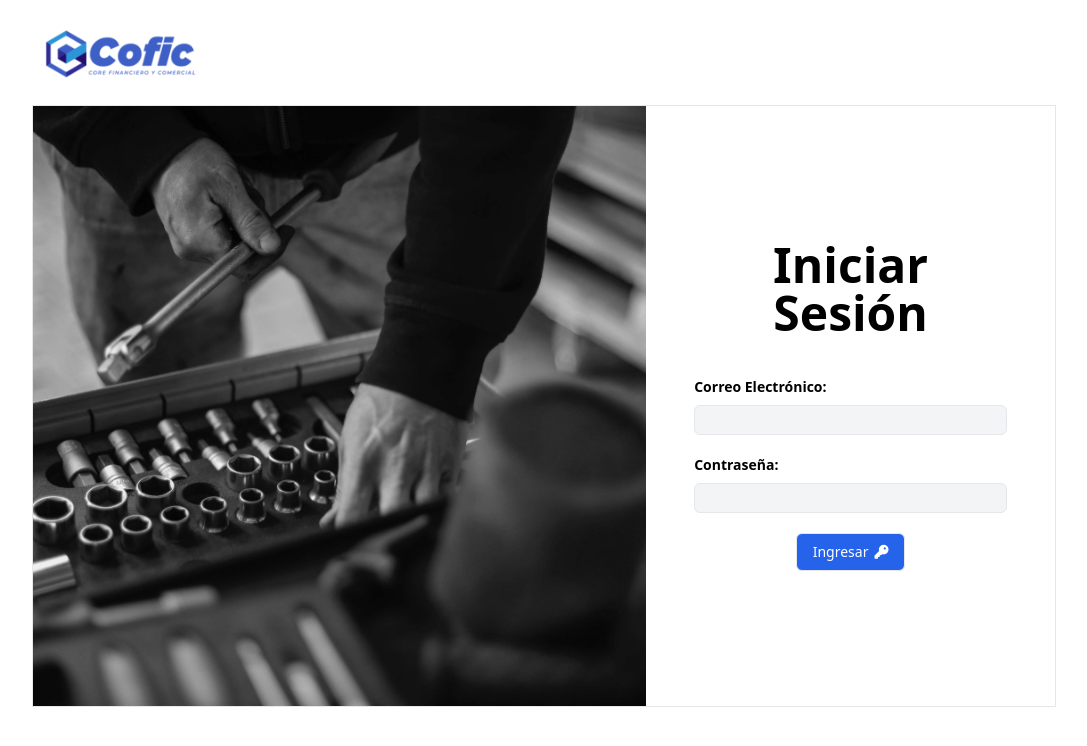
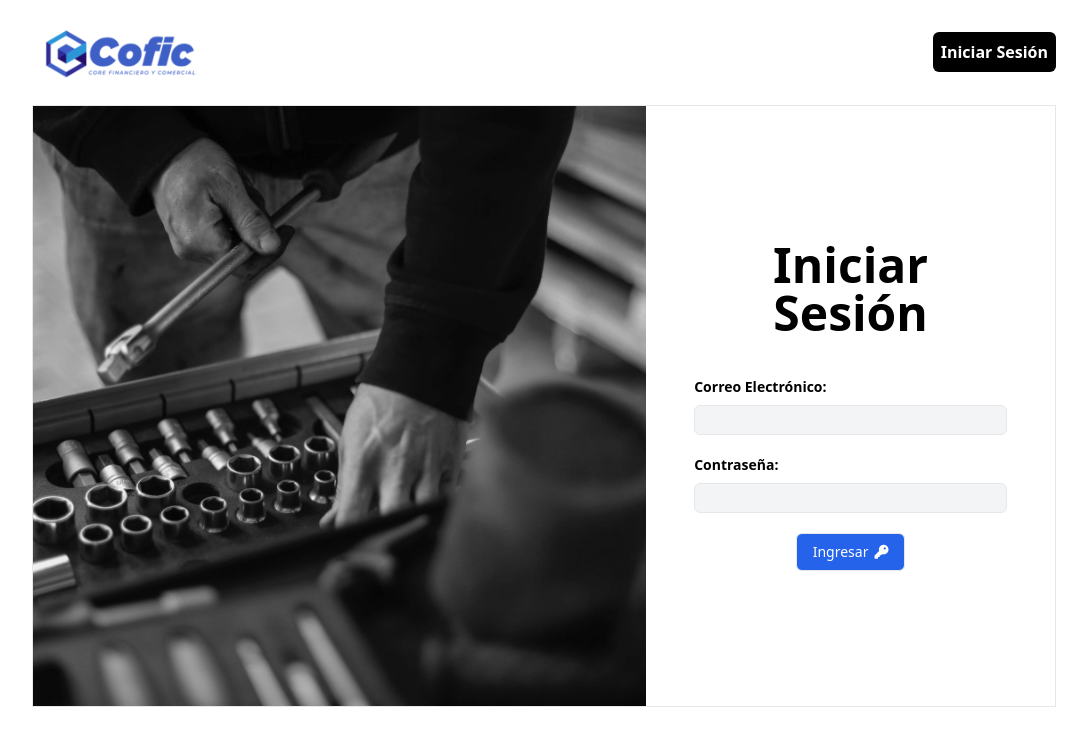
Before and after one commit to Rysth/REACT-MerkautoEC, a React (Create React App) app: page / in a window 1280 px wide. Shown: the top 746 px of the page, without its empty margins (96-1183 px from the left). Built offline with nearby package versions, Linux system fonts and the light colour scheme.

Commit message:
Save active status from User logged in.

```diff
--- a/src/components/Header/Header.js
+++ b/src/components/Header/Header.js
@@ -1,5 +1,6 @@
 import { useSelector } from 'react-redux';
 import { useEffect, useState } from 'react';
+import { NavLink } from 'react-router-dom';
 import NavBar from '../NavBar/NavBar';
 import BrandImage from '../../assets/images/brand/logo_cofic.png';
 
@@ -22,7 +23,7 @@ function Header() {
           className="grid text-center"
         >
           <img
-            className="w-44 print:w-72"
+            className="object-cover w-44"
             src={BrandImage}
             alt="Merkauto brand logo"
             id="brandImage"
@@ -42,17 +43,25 @@ function Header() {
               {isOpen && (
                 <NavBar
                   variant="items-center p-0 text-sm list-none sm:hidden md:text-sm grid bg-gray-200 px-3 py-2 rounded-md"
-                  linksVariant="inline-block md:hover:-translate-y-0.5 md:transition p-2 md:hover:bg-gray-500 md:hover:text-white print:hidden w-full flex items-center gap-1.5 rounded-md"
+                  linksVariant="md:hover:-translate-y-0.5 md:transition p-2 md:hover:bg-gray-500 md:hover:text-white print:hidden w-full flex items-center gap-1.5 rounded-md"
                   method={closeNavigationBar}
                 />
               )}
             </div>
             <NavBar
               variant="items-center hidden gap-3 p-0 text-xs list-none sm:flex md:text-sm"
-              linksVariant="inline-block md:hover:-translate-y-0.5 md:transition bg-gray-200 p-2  md:hover:bg-gray-500 md:hover:text-white rounded-md print:hidden flex items-center gap-1.5 font-semibold "
+              linksVariant="md:hover:-translate-y-0.5 md:transition bg-gray-200 p-2  md:hover:bg-gray-500 md:hover:text-white rounded-md print:hidden flex items-center gap-1.5 font-semibold "
               method={() => {}}
             />
           </>
+        )}
+        {!userCredentials.active && (
+          <NavLink
+            to="/"
+            className="md:hover:-translate-y-0.5 md:transition bg-gray-200 p-2  md:hover:bg-gray-500 md:hover:text-white rounded-md print:hidden flex items-center gap-2 font-semibold"
+          >
+            Iniciar Sesión
+          </NavLink>
         )}
       </div>
     </header>
--- a/src/components/NavBar/NavBar.js
+++ b/src/components/NavBar/NavBar.js
@@ -4,7 +4,7 @@ import PropTypes from 'prop-types';
 function NavBar({ variant, linksVariant, method }) {
   return (
     <nav className={variant}>
-      <NavLink to="/" className={linksVariant} onClick={method}>
+      <NavLink to="/orden" className={linksVariant} onClick={method}>
         <i className="w-4 text-center fa-solid fa-clipboard" />
         Generar Orden
       </NavLink>
--- a/src/redux/slices/loginDataSlice.js
+++ b/src/redux/slices/loginDataSlice.js
@@ -1,10 +1,12 @@
 import { createSlice, createAsyncThunk } from '@reduxjs/toolkit';
 import { NotificationManager } from 'react-notifications';
+
+const activeStatusFromSession = sessionStorage.getItem('active');
 
 const credentials = {
   email: 'admin@merkautoec.com',
   password: '@MerkautoEC',
-  active: false,
+  active: activeStatusFromSession === 'true',
 };
 
 export const changeActiveStatus = createAsyncThunk(
@@ -20,6 +22,7 @@ export const changeActiveStatus = createAsyncThunk(
     }
 
     NotificationManager.success('¡Ingreso Exítoso!', 'Exíto');
+    sessionStorage.setItem('active', true);
     return { ...credentials, active: true };
   },
 );
```
